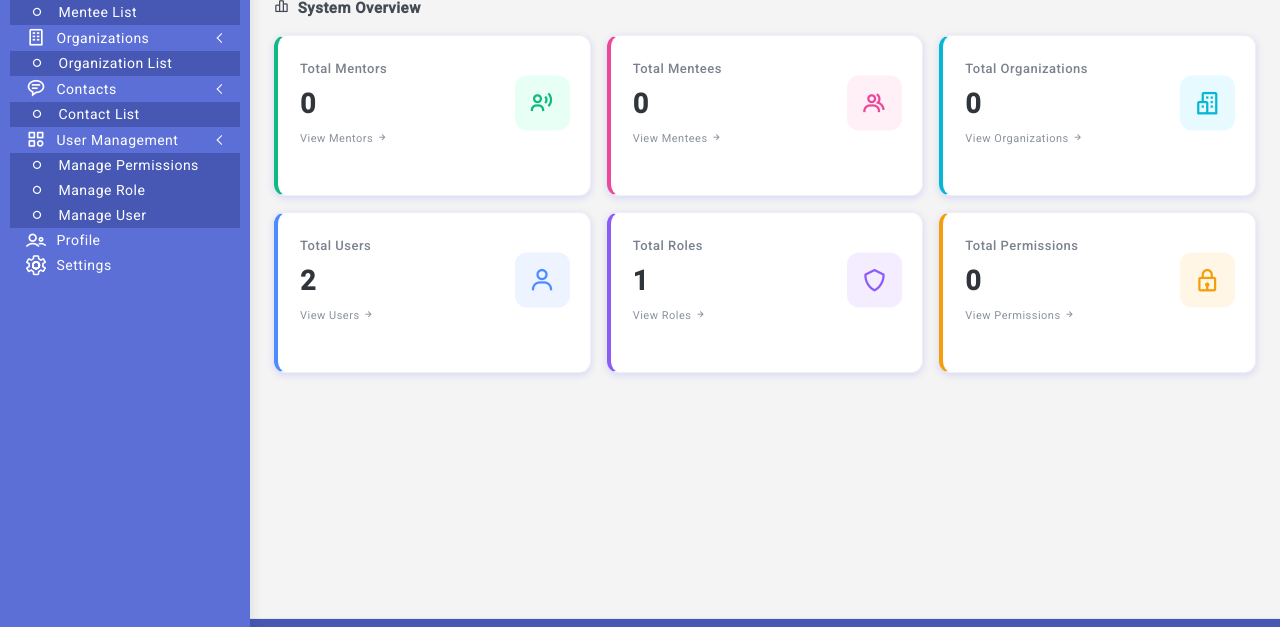
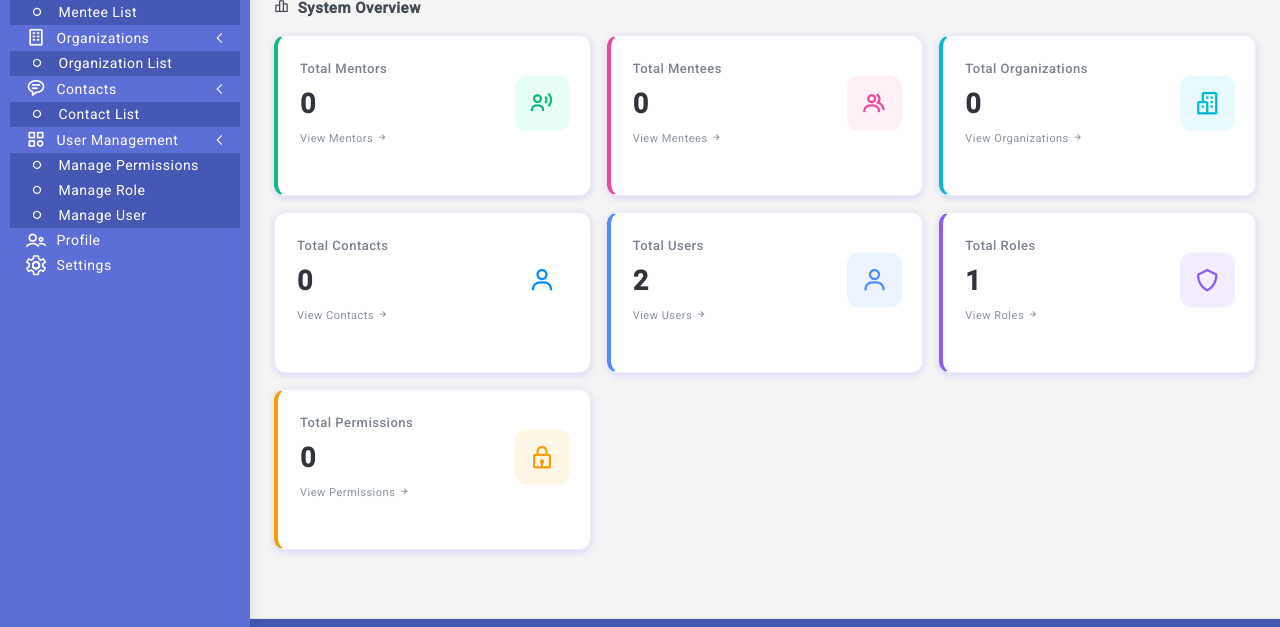
Before and after one commit to it-hatim-group/techmentor, a Laravel app: page /dashboard in a window 1280 px wide. Shown: the part 173-800 px from the top of the page. Run offline with Laravel 12, Linux system fonts and the light colour scheme; a user stored in the database is signed in; data comes from the database, SQL or seed files in the repository; data that the repository does not hold is empty; some libraries are stand-ins or nearby versions.

Commit message:
Apply some changes

```diff
--- a/app/Http/Controllers/DashboardController.php
+++ b/app/Http/Controllers/DashboardController.php
@@ -2,6 +2,7 @@
 
 namespace App\Http\Controllers;
 
+use App\Models\Contact;
 use Spatie\Permission\Models\Role;
 use Spatie\Permission\Models\Permission;
 use App\Models\User;
@@ -21,6 +22,7 @@ class DashboardController extends Controller
         $numberOfOrganizations = Organization::count();
         $numberOfMentors = Mentor::count();
         $numberOfMentees = Mentee::count();
+        $numberOfContacts = Contact::count();
 
         return view('dashboard', compact(
             'numberOfPermissions',
@@ -28,7 +30,8 @@ class DashboardController extends Controller
             'numberOfUsers',
             'numberOfOrganizations',
             'numberOfMentors',
-            'numberOfMentees'
+            'numberOfMentees',
+            'numberOfContacts',
         ));
     }
 }
--- a/resources/views/dashboard.blade.php
+++ b/resources/views/dashboard.blade.php
@@ -227,6 +227,17 @@
                 </div>
             </a>
         </div>
+        {{-- Total Contacts --}}
+        <div class="col">
+            <a href="{{ route('contact.index') }}" class="card dashboard-card contacts-card">
+                <div class="card-body">
+                    <p class="card-label">Total Contacts</p>
+                    <h2>{{ number_format($numberOfContacts) }}</h2>
+                    <span class="card-link">View Contacts <i class="bx bx-right-arrow-alt"></i></span>
+                    <i class="bx bx-user card-icon" aria-hidden="true"></i>
+                </div>
+            </a>
+        </div>
         {{-- Total Users --}}
         <div class="col">
             <a href="{{ route('users.index') }}" class="card dashboard-card users-card">
```
